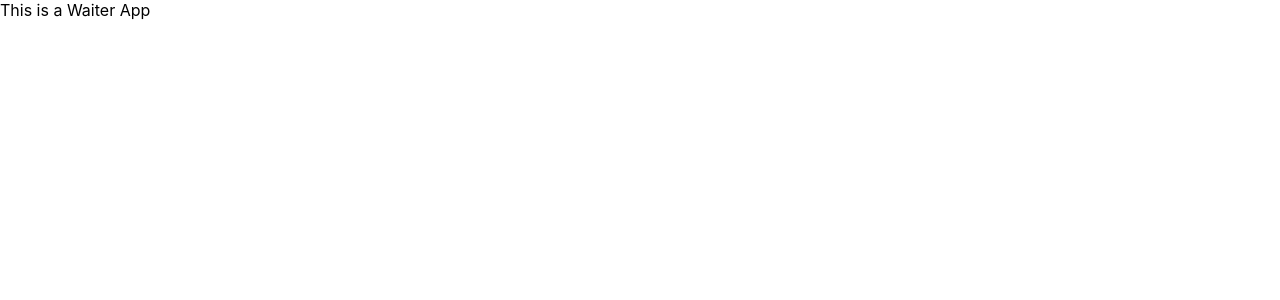
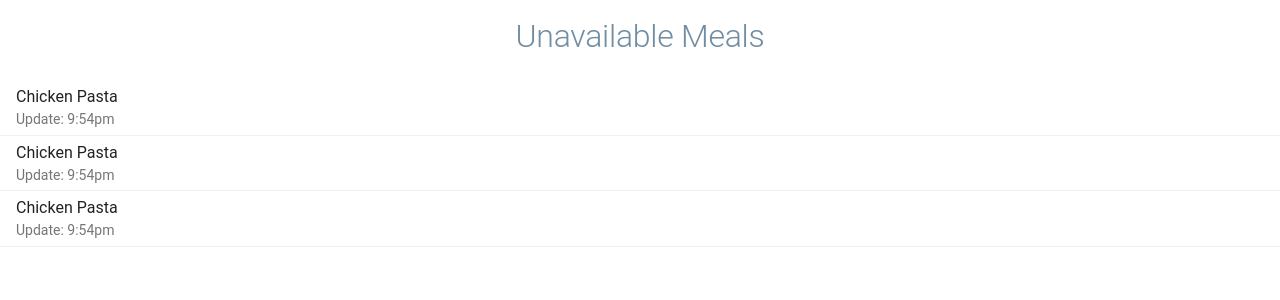
Before and after one commit to dlarouche/track-the-rack, a React (Create React App) app: page /waiter in a window 1280 px wide. Shown: the top 300 px of the page. Built offline with nearby package versions, Linux system fonts and the light colour scheme.

Commit message:
Set initial styling for waiter app + couple chicken pastas

```diff
--- a/package.json
+++ b/package.json
@@ -7,7 +7,8 @@
     "react": "^16.6.1",
     "react-dom": "^16.6.1",
     "react-router-dom": "^4.3.1",
-    "react-scripts": "2.1.1"
+    "react-scripts": "2.1.1",
+    "typeface-roboto": "0.0.54"
   },
   "scripts": {
     "start": "react-scripts start",
--- a/src/components/Home.js
+++ b/src/components/Home.js
@@ -4,6 +4,15 @@ import logo from '../logo.svg';
 import '../App.css';
 
 import Button from '@material-ui/core/Button';
+
+const styles = {
+  links: {
+    color: '#718da2'
+  },
+  buttons: {
+    margin: '3px 3px 3px 3px'
+  }
+}
 
 const Home = () => (
   <div className="App">
@@ -13,11 +22,11 @@ const Home = () => (
         Track the Rack
       </p>
       <div>
-        <Button size='large' variant='outlined'>
-          <Link to='/waiter'>Waiter App</Link>
+        <Button size='large' variant='outlined' style={styles.buttons}>
+          <Link to='/waiter' style={styles.links}>Waiter App</Link>
         </Button>
-        <Button size='large' variant='outlined'>
-          <Link to='/kitchen'>Kitchen App</Link>
+        <Button size='large' variant='outlined' style={styles.buttons}>
+          <Link to='/kitchen' style={styles.links}>Kitchen App</Link>
         </Button>
       </div>
     </header>
--- a/src/components/WaiterApp.js
+++ b/src/components/WaiterApp.js
@@ -1,8 +1,33 @@
 import React from 'react'
+import Typography from '@material-ui/core/Typography';
+import List from '@material-ui/core/List';
+import ListItemText from '@material-ui/core/ListItemText';
+
+const styles = {
+  header: {
+    color: '#718da2',
+    textAlign: 'center',
+    margin: '20px 20px 20px 20px',
+    fontSize: 'xx-large'
+  },
+  listItem: {
+    borderBottom: 'thin solid #f2f2f2',
+    paddingLeft: '16px',
+    paddingBottom: '5px',
+    paddingTop: '5px'
+  }
+}
 
 const WaiterApp = () => (
   <div>
-    This is a Waiter App
+  <Typography variant="h2" gutterBottom style={styles.header}>
+    Unavailable Meals
+  </Typography>
+    <List>
+      <ListItemText primary='Chicken Pasta' secondary='Update: 9:54pm' style={styles.listItem}/>
+      <ListItemText primary='Chicken Pasta' secondary='Update: 9:54pm' style={styles.listItem}/>
+      <ListItemText primary='Chicken Pasta' secondary='Update: 9:54pm' style={styles.listItem}/>
+    </List>
   </div>
 )
 
--- a/src/index.css
+++ b/src/index.css
@@ -1,13 +1,14 @@
 body {
   margin: 0;
   padding: 0;
-  font-family: -apple-system, BlinkMacSystemFont, "Segoe UI", "Roboto", "Oxygen",
-    "Ubuntu", "Cantarell", "Fira Sans", "Droid Sans", "Helvetica Neue",
+  font-family: "Roboto",
     sans-serif;
   -webkit-font-smoothing: antialiased;
   -moz-osx-font-smoothing: grayscale;
 }
 
+html { font-family: 'Roboto', sans-serif; }
+
 code {
   font-family: source-code-pro, Menlo, Monaco, Consolas, "Courier New",
     monospace;
```
Also changed, not shown: 1 other file (tests, documents, lock files or other folders).
